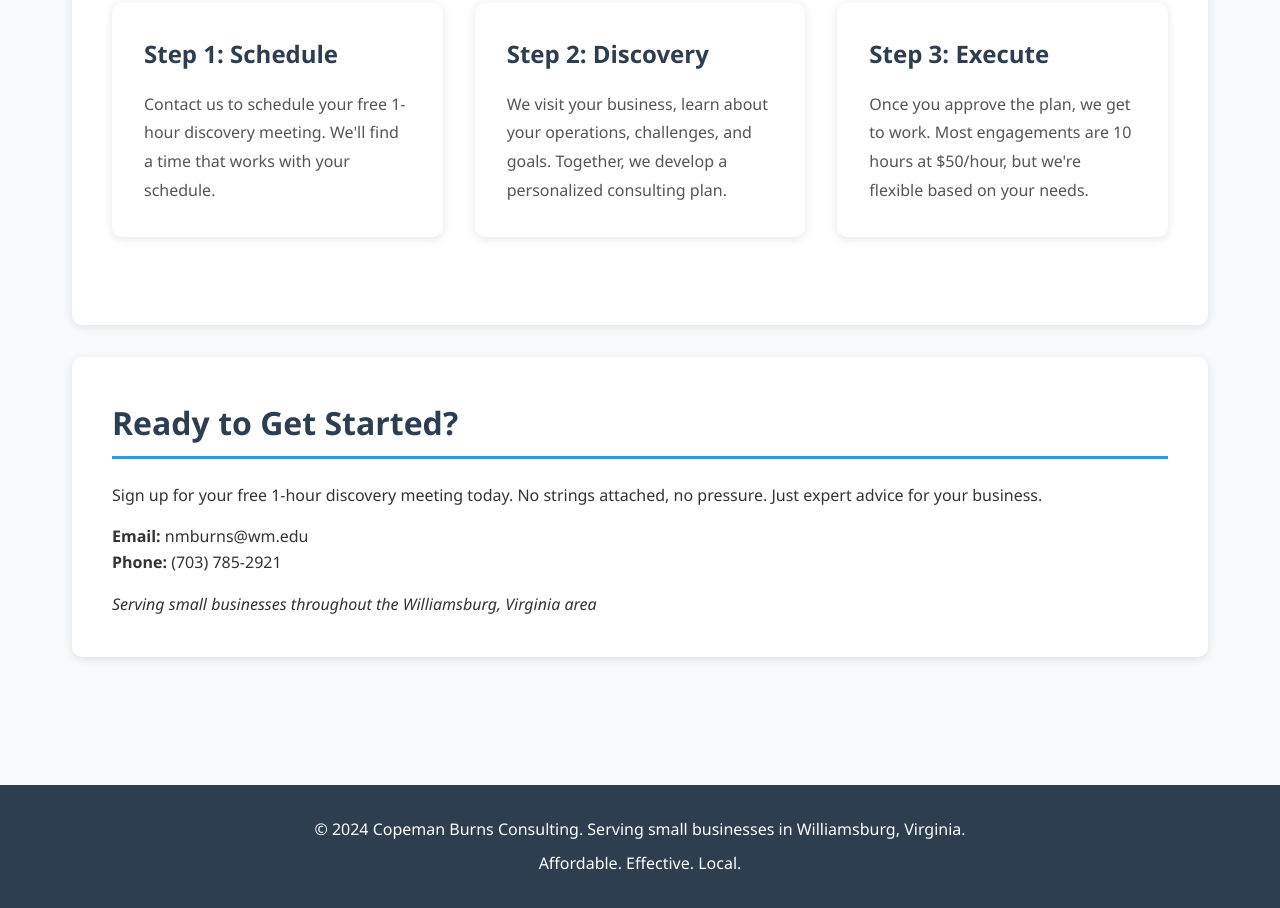
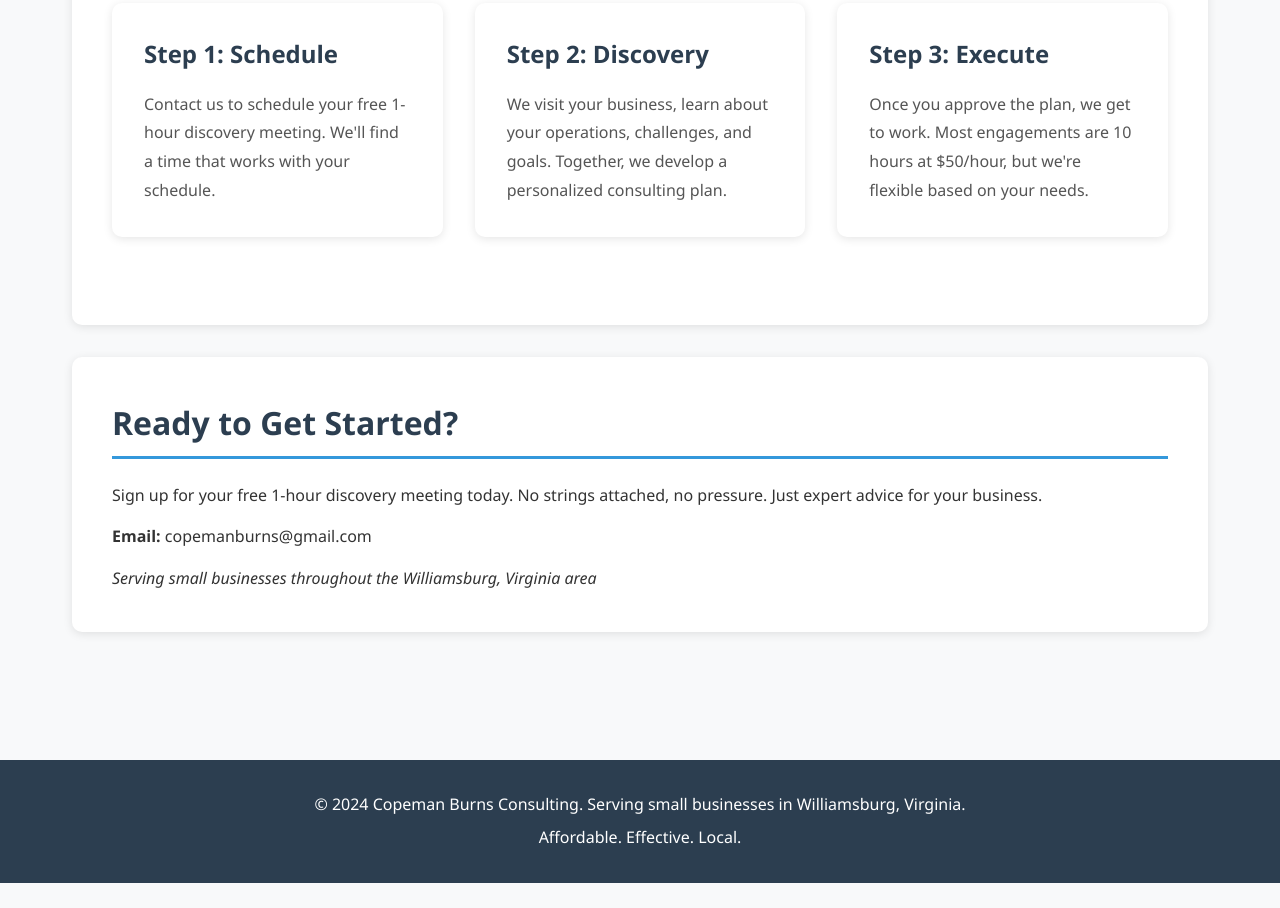
Before and after one commit to copemanburns/Copeman-burns, a plain HTML site: page index.html in a window 1280 px wide. Shown: the part 1900-2808 px from the top of the page. After the commit the page ends 2783 px from the top, so only its background shows below. Drawn offline with Linux system fonts and the light colour scheme.

Commit message:
Update index.html

```diff
--- a/index.html
+++ b/index.html
@@ -385,8 +385,7 @@
             <div class="about-section" id="contact">
                 <h2>Ready to Get Started?</h2>
                 <p style="margin-bottom: 1rem;">Sign up for your free 1-hour discovery meeting today. No strings attached, no pressure. Just expert advice for your business.</p>
-                <p><strong>Email:</strong> nmburns@wm.edu</p>
-                <p><strong>Phone:</strong> (703) 785-2921</p>
+                <p><strong>Email:</strong> copemanburns@gmail.com </p>
                 <p style="margin-top: 1rem;"><em>Serving small businesses throughout the Williamsburg, Virginia area</em></p>
             </div>
         </div>
@@ -407,7 +406,7 @@
                     <div class="consultant-card">
                         <h3>Nathaniel Burns</h3>
                         <p class="title">Consultant</p>
-                        <p class="contact">📧 nmburns@wm.edu | 📱 (703) 785-2921 | 🔗 linkedin.com/in/nathanielmatthewharrisonburns</p>
+                        <p class="contact">📧 copemanburns@gmail.com | 🔗 linkedin.com/in/nathanielmatthewharrisonburns</p>
 
                         <h4>Education</h4>
                         <ul>
@@ -481,9 +480,9 @@
                     <tbody>
                         <tr>
                             <td>Data Management & Strategy Transformation</td>
-                            <td>Virginia Coalition of Open Government</td>
+                            <td>Local Non-profit</td>
                             <td>[Contact information]</td>
-                            <td>Successfully migrated data to new platform and created optimized workflows for improved operational efficiency</td>
+                            <td>Successfully migrated data to new platform at a quarter of the cost of other consultants. Created optimized,automated workflows for donor management</td>
                         </tr>
                         <tr>
                             <td>[Project name]</td>
@@ -516,8 +515,7 @@
             <div class="about-section" style="margin-top: 2rem;">
                 <h2>Interested in Working Together?</h2>
                 <p>If you'd like to learn more about how we've helped businesses like yours, or if you're ready to schedule your free discovery meeting, please reach out:</p>
-                <p style="margin-top: 1rem;"><strong>Email:</strong> nmburns@wm.edu</p>
-                <p><strong>Phone:</strong> (703) 785-2921</p>
+                <p style="margin-top: 1rem;"><strong>Email:</strong> copemanburns@gmail.com </p>
             </div>
         </div>
     </div>
```
